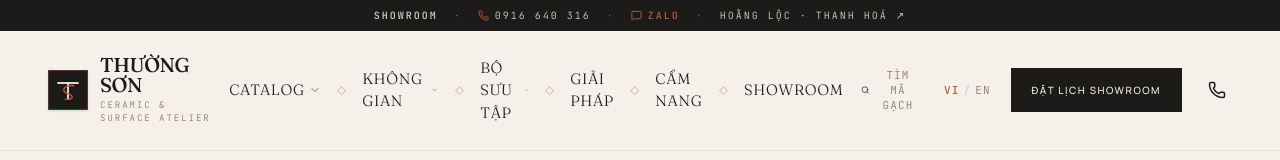
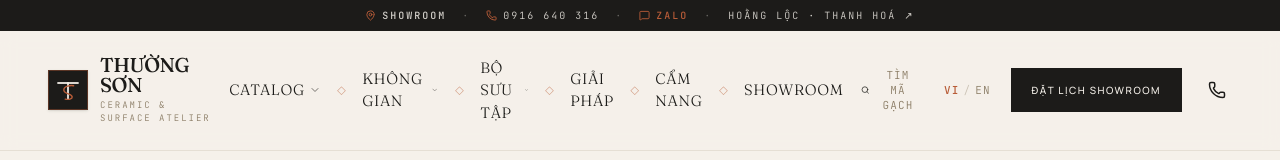
Before and after one commit to CODERPTIT/thuong-son-ceramic, a Next.js app: page / in a window 1280 px wide. Shown: the top 160 px of the page. Built offline with nearby package versions, Linux system fonts and the light colour scheme.

Commit message:
feat: gan link Google Maps truc tiep vao nut SHOWROOM tren top header bar

```diff
--- a/src/components/navigation/Header.tsx
+++ b/src/components/navigation/Header.tsx
@@ -2,7 +2,7 @@
 
 import React, { useState, useEffect } from 'react';
 import Link from 'next/link';
-import { Search, Menu, X, ChevronDown, Phone, MessageSquare, Mail } from 'lucide-react';
+import { Search, Menu, X, ChevronDown, Phone, MessageSquare, Mail, MapPin } from 'lucide-react';
 import SearchModal from '@/components/search/SearchModal';
 import MegaMenu from '@/components/navigation/MegaMenu';
 import BrandLogo from '@/components/ui/BrandLogo';
@@ -41,7 +41,16 @@ export default function Header() {
     <>
       {/* Top thin announcement bar with Thường Sơn store info */}
       <div className="bg-[#1C1B19] text-[#F5F1EA]/85 text-[10px] uppercase font-mono tracking-wider sm:tracking-[0.2em] text-center py-1.5 sm:py-2 px-3 sm:px-4 flex items-center justify-center gap-2 sm:gap-4 relative z-50 overflow-hidden text-ellipsis whitespace-nowrap">
-        <span className="shrink-0 font-medium">SHOWROOM</span>
+        <a
+          href="https://maps.google.com/?q=Công+ty+TNHH+Thường+Sơn+Hoằng+Lộc+Thanh+Hóa"
+          target="_blank"
+          rel="noopener noreferrer"
+          className="flex items-center gap-1.5 shrink-0 font-medium hover:text-[#B85C38] transition-colors"
+          title="Mở Google Maps chỉ đường tới Showroom Thường Sơn Hoằng Lộc"
+        >
+          <MapPin size={11} className="text-[#B85C38]" />
+          <span>SHOWROOM</span>
+        </a>
         <span className="opacity-40 shrink-0">·</span>
         <div className="flex items-center gap-1.5 shrink-0">
           <Phone size={11} className="text-[#B85C38]" />
```
